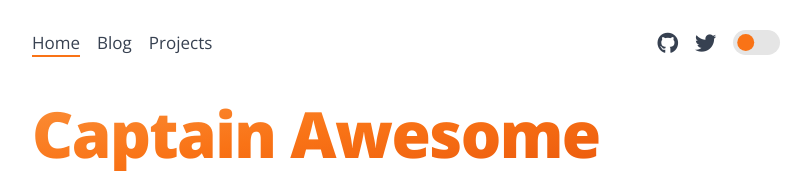
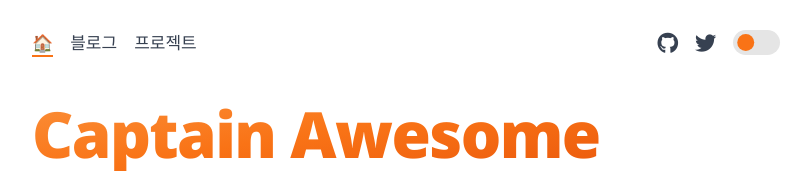
Before and after one commit to samscientist/samscientist.github.io, an Astro site: page / in a window 1280 px wide. Shown: the top 171 px of the page, without its empty margins (234-1045 px from the left). Built offline with nearby package versions, Linux system fonts and the light colour scheme; Astro itself is replaced by a stand-in of ours.

Commit message:
Modify: header's header link title (Use Korean)

```diff
--- a/src/components/Header.astro
+++ b/src/components/Header.astro
@@ -13,9 +13,9 @@ import DarkModeToggle from "./DarkModeToggle.astro";
   <nav>
     <section class="text-text-bold">
       <ul class="unset flex gap-4 [&>li]:p-0">
-        <li><HeaderLink href="/">Home</HeaderLink></li>
-        <li><HeaderLink href="/blog">Blog</HeaderLink></li>
-        <li><HeaderLink href="/projects">Projects</HeaderLink></li>
+        <li><HeaderLink href="/">🏠</HeaderLink></li>
+        <li><HeaderLink href="/blog">블로그</HeaderLink></li>
+        <li><HeaderLink href="/projects">프로젝트</HeaderLink></li>
       </ul>
     </section>
   </nav>
```
